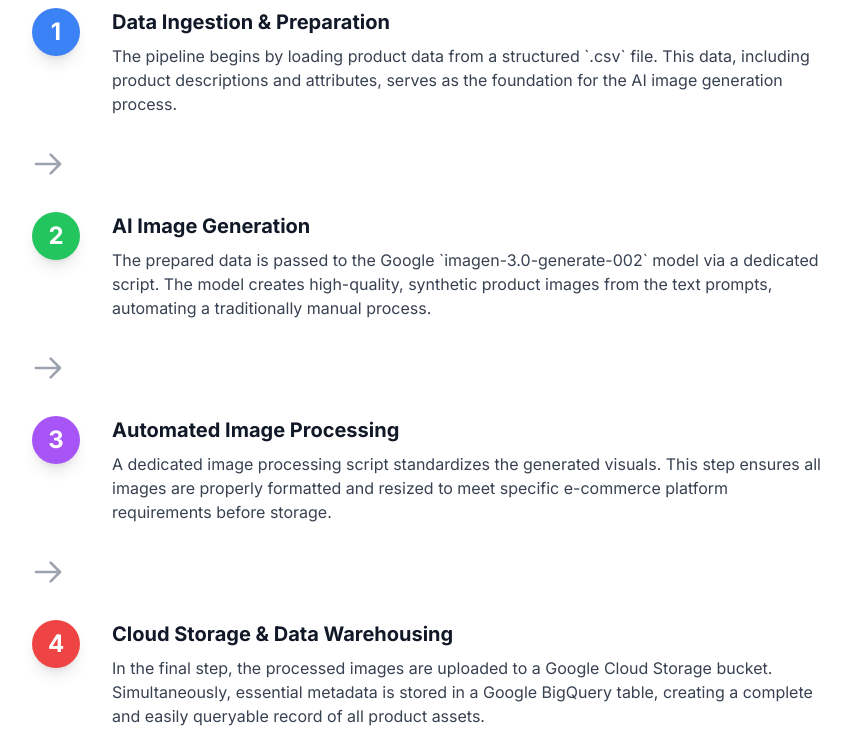
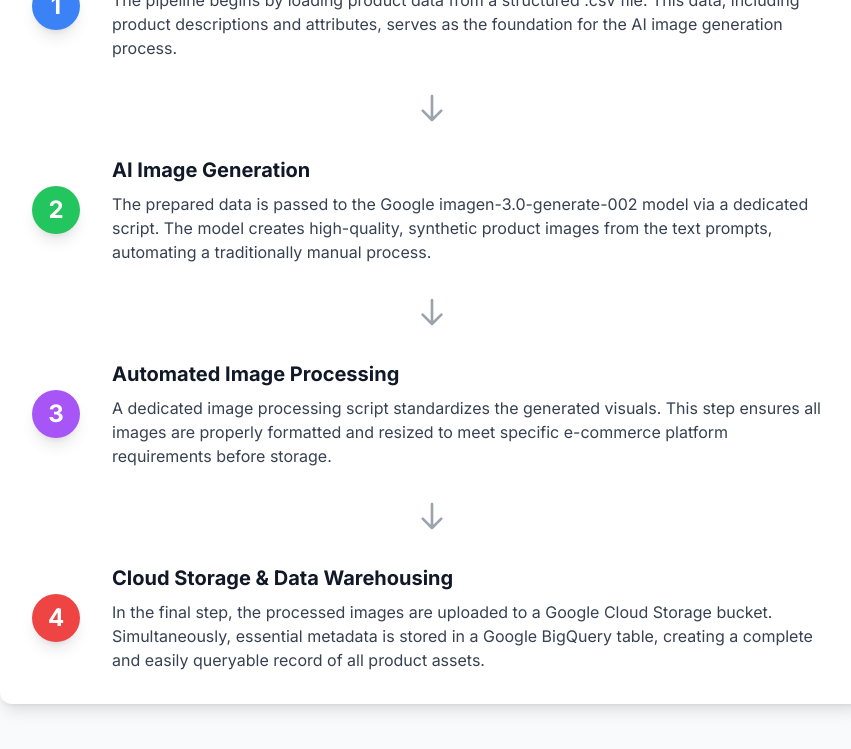
Before and after one commit to honcyeung/AI-Powered-E-commerce-Image-Generation, a plain HTML site: page index.html in a window 1280 px wide. Shown: the part 452-1201 px from the top of the page, without its empty margins (208-1059 px from the left). Drawn offline with nearby package versions, Linux system fonts and the light colour scheme.

Commit message:
update html

```diff
--- a/index.html
+++ b/index.html
@@ -19,7 +19,7 @@
         <div class="text-center mb-12">
             <h1 class="text-4xl sm:text-5xl font-bold text-gray-900 mb-4">AI-Powered E-commerce Image Generation</h1>
             <p class="text-lg text-gray-600 max-w-2xl mx-auto">
-                This project demonstrates a full-stack, automated pipeline for generating and managing e-commerce product images using cutting-edge AI and cloud technologies. It showcases my ability to integrate generative models with robust data and storage solutions.
+                This project demonstrates an automated pipeline for generating and managing e-commerce product images using AI and cloud technologies.
             </p>
         </div>
 
@@ -29,35 +29,35 @@
             <div class="space-y-8">
 
                 <!-- Step 1 -->
-                <div class="flex flex-col md:flex-row items-center md:items-start space-y-4 md:space-y-0 md:space-x-8">
+                <div class="flex flex-col md:flex-row items-center md:items-center space-y-4 md:space-y-0 md:space-x-8">
                     <div class="flex-shrink-0 w-12 h-12 flex items-center justify-center bg-blue-500 text-white font-bold text-2xl rounded-full shadow-lg">1</div>
                     <div class="flex-1 text-center md:text-left">
                         <h3 class="font-bold text-xl text-gray-900 mb-2">Data Ingestion & Preparation</h3>
-                        <p class="text-gray-700">The pipeline begins by loading product data from a structured `.csv` file. This data, including product descriptions and attributes, serves as the foundation for the AI image generation process.</p>
+                        <p class="text-gray-700">The pipeline begins by loading product data from a structured .csv file. This data, including product descriptions and attributes, serves as the foundation for the AI image generation process.</p>
                     </div>
                 </div>
 
                 <!-- Arrow/Divider -->
-                <div class="flex justify-center md:justify-start">
-                    <svg class="w-8 h-8 text-gray-400 transform rotate-90 md:rotate-0" fill="none" stroke="currentColor" viewBox="0 0 24 24" xmlns="http://www.w3.org/2000/svg"><path stroke-linecap="round" stroke-linejoin="round" stroke-width="2" d="M14 5l7 7m0 0l-7 7m7-7H3"></path></svg>
+                <div class="flex justify-center">
+                    <svg class="w-8 h-8 text-gray-400 transform rotate-90" fill="none" stroke="currentColor" viewBox="0 0 24 24" xmlns="http://www.w3.org/2000/svg"><path stroke-linecap="round" stroke-linejoin="round" stroke-width="2" d="M14 5l7 7m0 0l-7 7m7-7H3"></path></svg>
                 </div>
 
                 <!-- Step 2 -->
-                <div class="flex flex-col md:flex-row items-center md:items-start space-y-4 md:space-y-0 md:space-x-8">
+                <div class="flex flex-col md:flex-row items-center md:items-center space-y-4 md:space-y-0 md:space-x-8">
                     <div class="flex-shrink-0 w-12 h-12 flex items-center justify-center bg-green-500 text-white font-bold text-2xl rounded-full shadow-lg">2</div>
                     <div class="flex-1 text-center md:text-left">
                         <h3 class="font-bold text-xl text-gray-900 mb-2">AI Image Generation</h3>
-                        <p class="text-gray-700">The prepared data is passed to the Google `imagen-3.0-generate-002` model via a dedicated script. The model creates high-quality, synthetic product images from the text prompts, automating a traditionally manual process.</p>
+                        <p class="text-gray-700">The prepared data is passed to the Google imagen-3.0-generate-002 model via a dedicated script. The model creates high-quality, synthetic product images from the text prompts, automating a traditionally manual process.</p>
                     </div>
                 </div>
 
                 <!-- Arrow/Divider -->
-                <div class="flex justify-center md:justify-start">
-                    <svg class="w-8 h-8 text-gray-400 transform rotate-90 md:rotate-0" fill="none" stroke="currentColor" viewBox="0 0 24 24" xmlns="http://www.w3.org/2000/svg"><path stroke-linecap="round" stroke-linejoin="round" stroke-width="2" d="M14 5l7 7m0 0l-7 7m7-7H3"></path></svg>
+                <div class="flex justify-center">
+                    <svg class="w-8 h-8 text-gray-400 transform rotate-90" fill="none" stroke="currentColor" viewBox="0 0 24 24" xmlns="http://www.w3.org/2000/svg"><path stroke-linecap="round" stroke-linejoin="round" stroke-width="2" d="M14 5l7 7m0 0l-7 7m7-7H3"></path></svg>
                 </div>
 
                 <!-- Step 3 -->
-                <div class="flex flex-col md:flex-row items-center md:items-start space-y-4 md:space-y-0 md:space-x-8">
+                <div class="flex flex-col md:flex-row items-center md:items-center space-y-4 md:space-y-0 md:space-x-8">
                     <div class="flex-shrink-0 w-12 h-12 flex items-center justify-center bg-purple-500 text-white font-bold text-2xl rounded-full shadow-lg">3</div>
                     <div class="flex-1 text-center md:text-left">
                         <h3 class="font-bold text-xl text-gray-900 mb-2">Automated Image Processing</h3>
@@ -66,12 +66,12 @@
                 </div>
 
                 <!-- Arrow/Divider -->
-                <div class="flex justify-center md:justify-start">
-                    <svg class="w-8 h-8 text-gray-400 transform rotate-90 md:rotate-0" fill="none" stroke="currentColor" viewBox="0 0 24 24" xmlns="http://www.w3.org/2000/svg"><path stroke-linecap="round" stroke-linejoin="round" stroke-width="2" d="M14 5l7 7m0 0l-7 7m7-7H3"></path></svg>
+                <div class="flex justify-center">
+                    <svg class="w-8 h-8 text-gray-400 transform rotate-90" fill="none" stroke="currentColor" viewBox="0 0 24 24" xmlns="http://www.w3.org/2000/svg"><path stroke-linecap="round" stroke-linejoin="round" stroke-width="2" d="M14 5l7 7m0 0l-7 7m7-7H3"></path></svg>
                 </div>
 
                 <!-- Step 4 -->
-                <div class="flex flex-col md:flex-row items-center md:items-start space-y-4 md:space-y-0 md:space-x-8">
+                <div class="flex flex-col md:flex-row items-center md:items-center space-y-4 md:space-y-0 md:space-x-8">
                     <div class="flex-shrink-0 w-12 h-12 flex items-center justify-center bg-red-500 text-white font-bold text-2xl rounded-full shadow-lg">4</div>
                     <div class="flex-1 text-center md:text-left">
                         <h3 class="font-bold text-xl text-gray-900 mb-2">Cloud Storage & Data Warehousing</h3>
@@ -83,7 +83,7 @@
 
         <!-- Call to Action -->
         <div class="text-center">
-            <a href="https://github.com/your-username/AI-Powered-E-commerce-Image-Generation"
+            <a href="https://github.com/honcyeung/AI-Powered-E-commerce-Image-Generation"
                target="_blank"
                class="inline-block bg-blue-600 text-white font-semibold py-3 px-8 rounded-full shadow-lg hover:bg-blue-700 transition duration-300 transform hover:scale-105">
                 View the Full Repository on GitHub &rarr;
```
